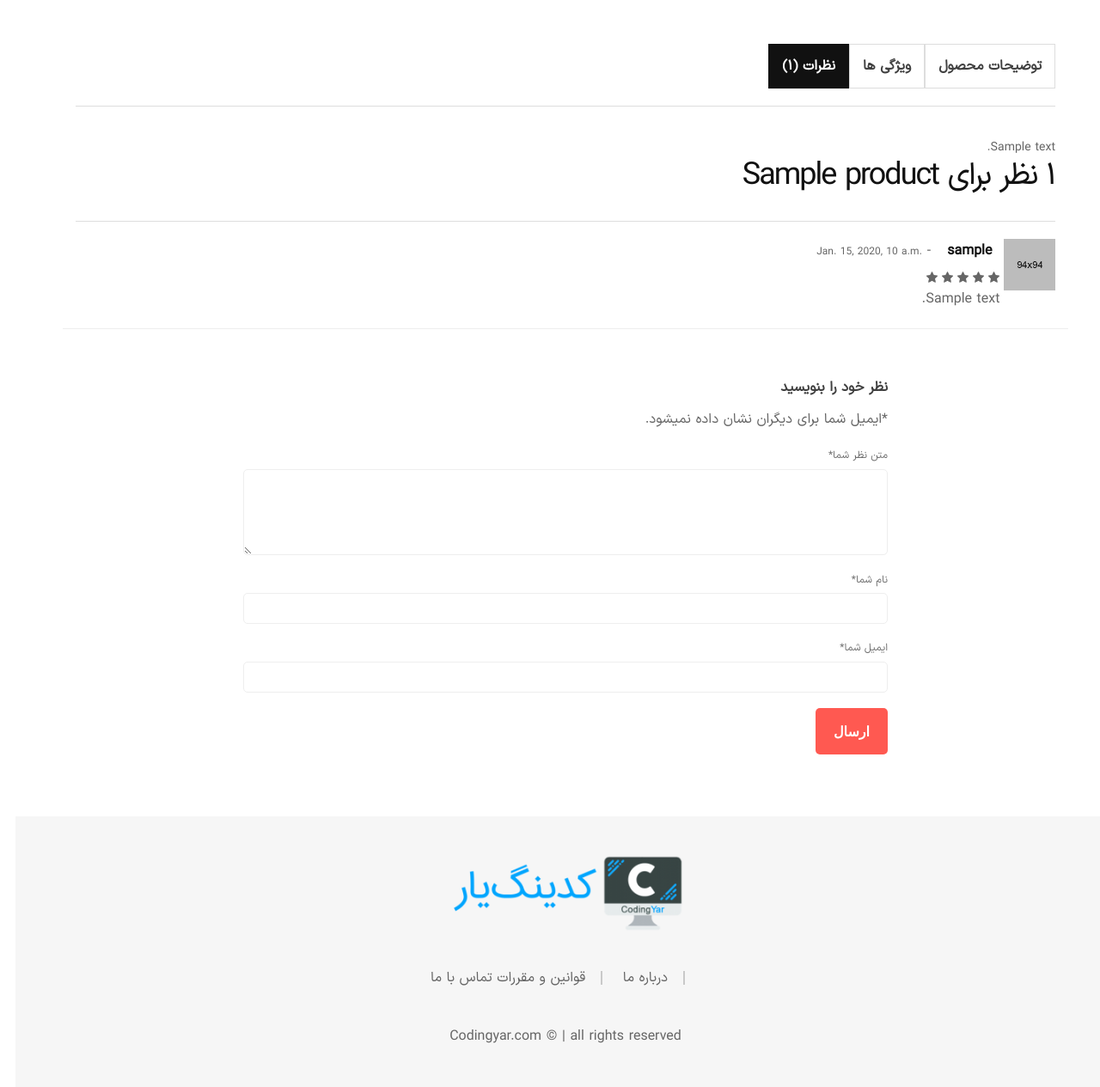
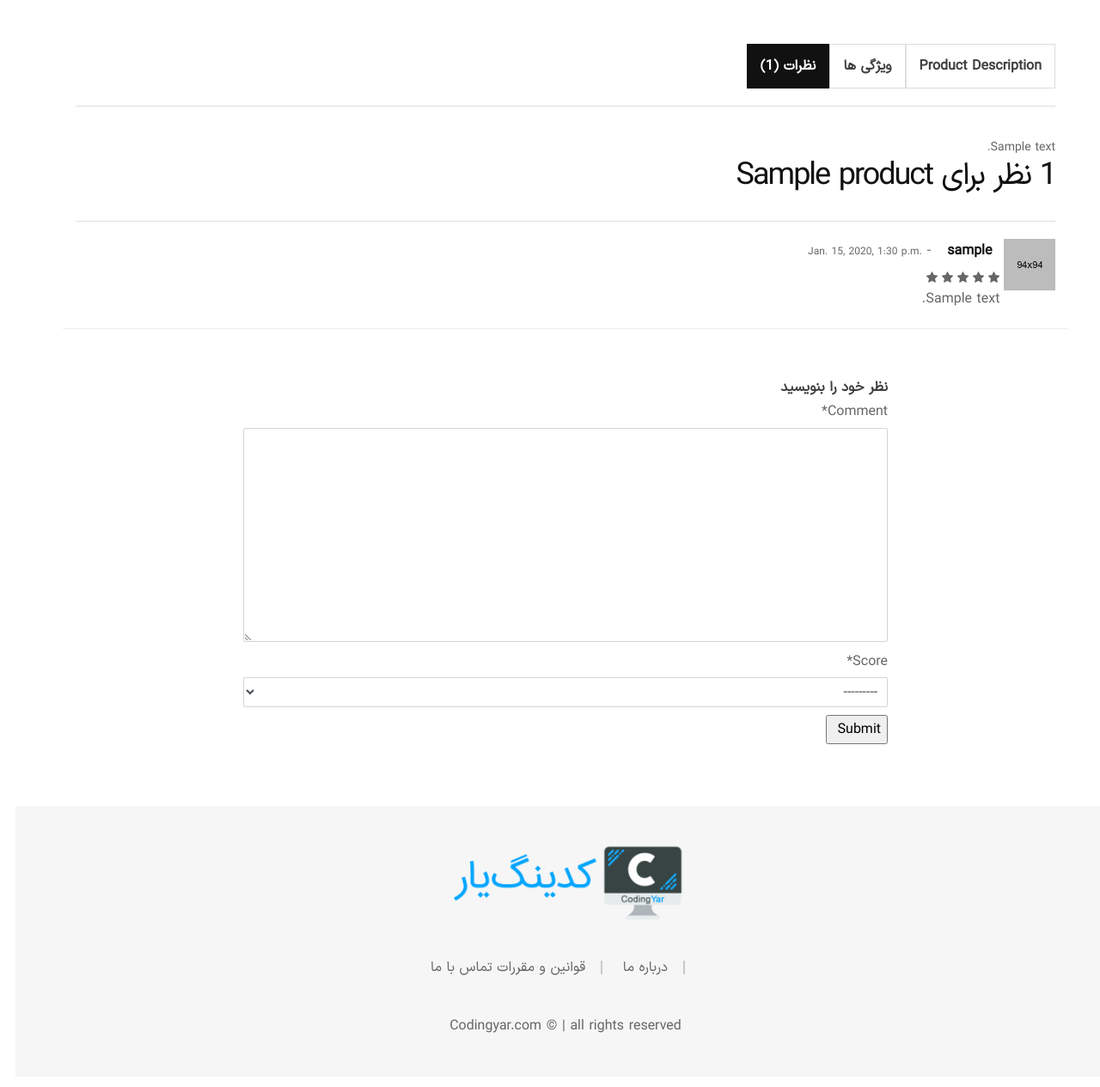
Before and after one commit to Abbas112332/OnlineShop, a Django app: page /products/1/ in a window 1280 px wide, after a click that opens the changed part. Shown: the part 769-2034 px from the top of the page at 86% size. After the commit the page ends 1971 px from the top, so only its background shows below. Run offline with Django 4.2, Linux system fonts and the light colour scheme; tables that the repository leaves empty hold one stand-in row (values such as "Sample post"); parts of the project's set-up code (start-up, migrations or seed data) failed here and were passed over; some libraries are stand-ins or nearby versions; some web fonts are replaced.

Commit message:
Add i18i

```diff
--- a/products/forms.py
+++ b/products/forms.py
@@ -0,0 +1,8 @@
+from .models import Comment
+from django import forms
+
+
+class CommentForm(forms.ModelForm):
+    class Meta:
+        model = Comment
+        fields = ['body', 'stars', ]
--- a/products/models.py
+++ b/products/models.py
@@ -18,6 +18,11 @@
         return reverse('product_detail', args=[self.pk])
 
 
+class ActiveCommentsManager(models.Manager):
+    def get_queryset(self):
+        return super(ActiveCommentsManager, self).get_queryset().filter(active=True)
+
+
 class Comment(models.Model):
     PRODUCT_STARTS = [
         ('1', 'Very Bad'),
@@ -27,9 +32,17 @@
         ('5', 'Perfect'),
     ]
     product = models.ForeignKey(Product, on_delete=models.CASCADE, related_name='comments', )
-    author = models.ForeignKey(get_user_model(), on_delete=models.CASCADE, related_name='comments', )
-    body = models.TextField()
-    stars = models.CharField(max_length=10, choices=PRODUCT_STARTS)
+    author = models.ForeignKey(get_user_model(), on_delete=models.CASCADE, related_name='comments',
+                               verbose_name='Comment Author')
+    body = models.TextField(verbose_name='Comment')
+    stars = models.CharField(max_length=10, choices=PRODUCT_STARTS, verbose_name='Score')
     datetime_created = models.DateTimeField(auto_now_add=True)
     datetime_modified = models.DateTimeField(auto_now=True)
     active = models.BooleanField(default=True)
+
+    # manager
+    objects = models.Manager()
+    active_comments_manager = ActiveCommentsManager
+
+    def get_absolute_url(self):
+        return reverse('product_detail', args=[self.product.id])
--- a/products/templates/products/product_detail.html
+++ b/products/templates/products/product_detail.html
@@ -1,5 +1,8 @@
 {% extends '_base.html' %}
 {% load static %}
+{% load i18n %}
+{% load comment_tags %}
+{% load crispy_forms_tags %}
 {% block content %}
     <div class="wrapper">
         <div class="breadcrumb-area bg-color ptb--90" data-bg-color="#f6f6f6">
@@ -45,7 +48,7 @@
                                     </div>
                                     <button type="button" class="btn btn-small btn-bg-red btn-color-white btn-hover-2"
                                             onclick="window.location.href='cart.html'">
-                                        اضافه به سبد خرید
+                                        {% trans 'Add To Card' %}
                                     </button>
                                 </div>
                                 <div class="product-footer-meta mt-5 pt-5">
@@ -65,7 +68,7 @@
                                 <div class="nav nav-tabs product-data-tab__head" id="product-tab" role="tablist">
                                     <a class="m-0 product-data-tab__link nav-link active" id="nav-description-tab"
                                        data-toggle="tab" href="#nav-description" role="tab" aria-selected="true">
-                                        <span>توضیحات محصول</span>
+                                        <span>{% trans 'Product Description' %}</span>
                                     </a>
                                     <a class="m-0 product-data-tab__link nav-link" id="nav-info-tab" data-toggle="tab"
                                        href="#nav-info" role="tab" aria-selected="true">
@@ -73,7 +76,7 @@
                                     </a>
                                     <a class="m-0 product-data-tab__link nav-link" id="nav-reviews-tab"
                                        data-toggle="tab" href="#nav-reviews" role="tab" aria-selected="true">
-                                        <span>نظرات (۱)</span>
+                                        <span>نظرات ({{ product.comments.all|only_active_comments|length }})</span>
                                     </a>
                                 </div>
                                 <div class="tab-content product-data-tab__content" id="product-tabContent">
@@ -111,9 +114,9 @@
                                         <div class="tab-pane fade" id="nav-reviews" role="tabpanel"
                                              aria-labelledby="nav-reviews-tab">
                                             <div class="product-reviews">
-                                                <h3 class="review__title">۱ نظر برای {{ product.title }}</h3>
+                                                <h3 class="review__title">{{product.comments.all|only_active_comments|length}} نظر برای {{ product.title }}</h3>
                                                 <ul class="review__list">
-                                                    {% for comment in product.comments.all %}
+                                                    {% for comment in product.comments.all|only_active_comments %}
                                                         <li class="review__item">
                                                             <div class="review__container">
                                                                 <div class="review__text">
@@ -150,37 +153,10 @@
                                                         <div class="col-lg-8 m-auto">
                                                             <span class="reply-title pull-right">نظر خود را بنویسید</span>
                                                             <br>
-                                                            <form action="#" class="form text-right">
-                                                                <div class="form-notes mb--20">
-                                                                    <p class="my-3"><span class="required">*</span>ایمیل
-                                                                        شما برای دیگران نشان داده نمیشود.</p>
-                                                                </div>
-                                                                <div class="form__group mb--10">
-                                                                    <label class="form__label d-block" for="email">متن
-                                                                        نظر شما<span class="required">*</span></label>
-                                                                    <textarea name="review" id="review"
-                                                                              class="form__input form__input--textarea"></textarea>
-                                                                </div>
-                                                                <div class="form__group mb--20">
-                                                                    <label class="form__label d-block" for="name">نام
-                                                                        شما<span class="required">*</span></label>
-                                                                    <input type="text" name="name" id="name"
-                                                                           class="form__input">
-                                                                </div>
-                                                                <div class="form__group mb--20">
-                                                                    <label class="form__label d-block" for="email">ایمیل
-                                                                        شما<span class="required">*</span></label>
-                                                                    <input type="email" name="email" id="email"
-                                                                           class="form__input">
-                                                                </div>
-                                                                <div class="form__group">
-                                                                    <div class="form-row">
-                                                                        <div class="col-12">
-                                                                            <input type="submit" value="ارسال"
-                                                                                   class="btn-submit">
-                                                                        </div>
-                                                                    </div>
-                                                                </div>
+                                                            <form action="{% url 'comment_create' product.id %}" method="POST">
+                                                                {% csrf_token %}
+                                                                {{ comment_form|crispy }}
+                                                                <input type="submit" value="{% trans 'Submit' %} ">
                                                             </form>
                                                         </div>
                                                     </div>
--- /dev/null
+++ b/products/templatetags/comment_tags.py
@@ -0,0 +1,8 @@
+from django import template
+
+register = template.Library()
+
+
+@register.filter
+def only_active_comments(comments):
+    return comments.filter(active=True)
--- a/products/urls.py
+++ b/products/urls.py
@@ -1,8 +1,10 @@
-from .views import ProductListView, ProductDetailView
+from .views import ProductListView, ProductDetailView, CommentCreateView
 from django.urls import path, include
 
 urlpatterns = [
 
     path('', ProductListView.as_view(), name='product_list'),
-    path('<int:pk>/', ProductDetailView.as_view(), name='product_detail')
+    path('<int:pk>/', ProductDetailView.as_view(), name='product_detail'),
+    path('comment/<int:product_id>/', CommentCreateView.as_view(), name='comment_create'),
+
 ]
--- a/products/views.py
+++ b/products/views.py
@@ -1,6 +1,7 @@
-from django.shortcuts import render
+from django.shortcuts import render, get_object_or_404, reverse
 from django.views import generic
-from.models import Product
+from .models import Product, Comment
+from .forms import CommentForm
 
 
 class ProductListView(generic.ListView):
@@ -13,3 +14,26 @@
     model = Product
     template_name = 'products/product_detail.html'
     context_object_name = 'product'
+
+    def get_context_data(self, **kwargs):
+        context = super().get_context_data(**kwargs)
+        context['comment_form'] = CommentForm()
+        return context
+
+
+class CommentCreateView(generic.CreateView):
+    model = Comment
+    form_class = CommentForm
+
+    # def get_success_url(self):
+    #     return reverse('product_list')
+
+    def form_valid(self, form):
+        obj = form.save(commit=False)
+        obj.author = self.request.user
+
+        product_id = int(self.kwargs['product_id'])
+        product = get_object_or_404(Product, id=product_id)
+        obj.product = product
+
+        return super().form_valid(form)
```
Also changed, not shown: config/settings.py (+7 -3 lines), products/admin.py (+11 -1 lines), products/locale/fa/LC_MESSAGES/django.po (added), products/templatetags/__init__.py (added).
